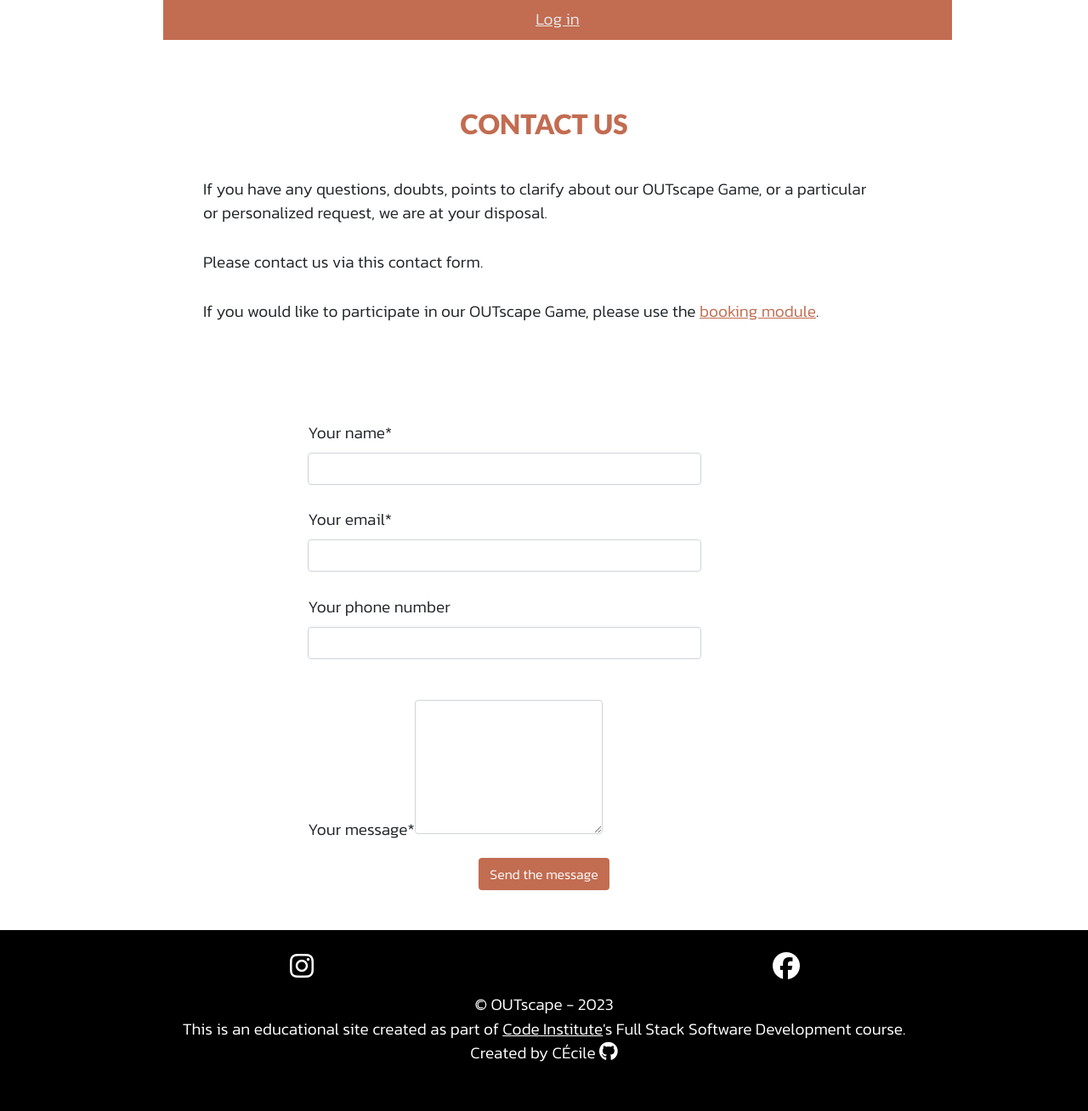
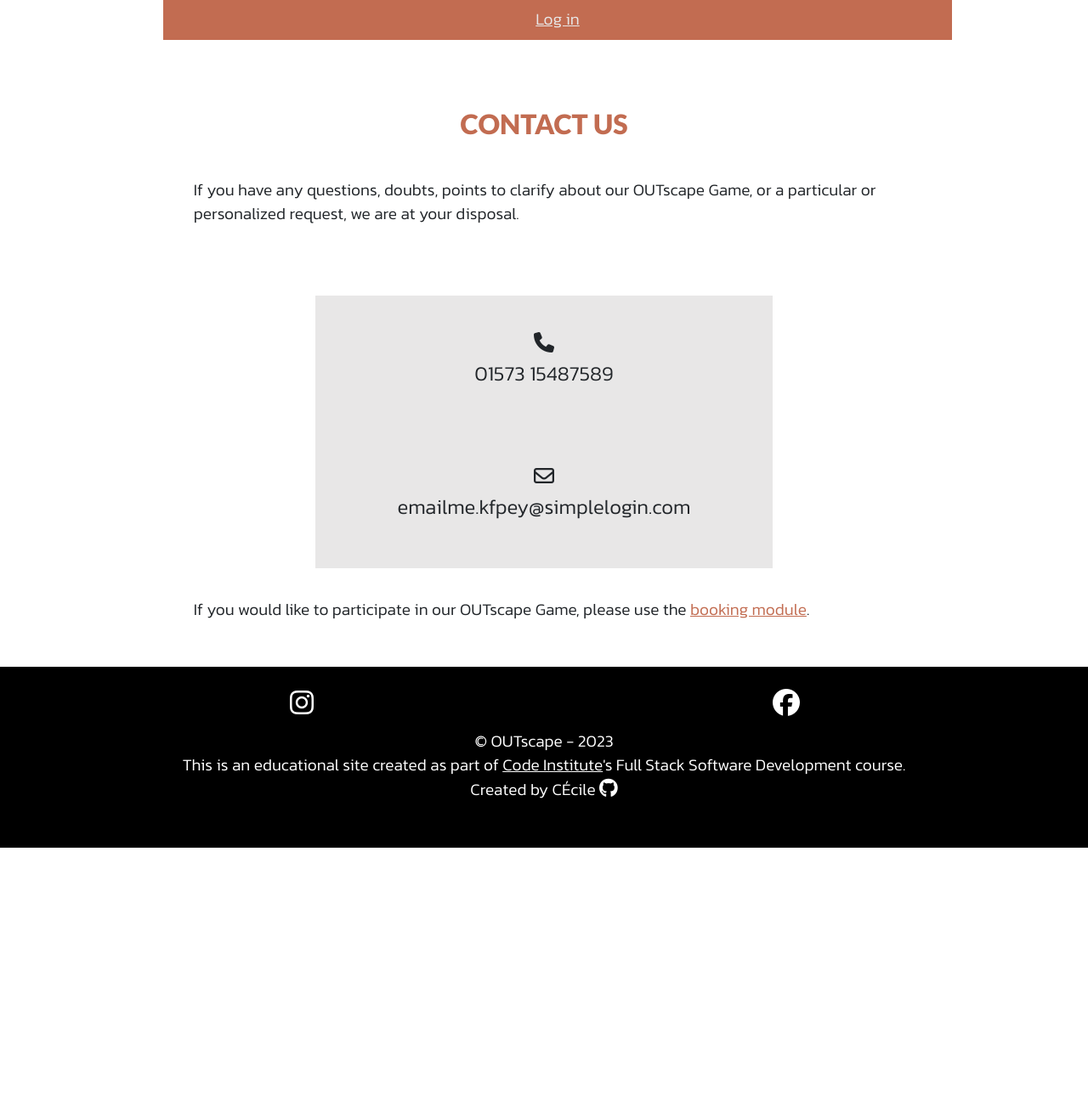
Before and after one commit to cecilegaudron/outscape-game, a Django app: page /contact.html in a window 1280 px wide. Shown: the part 441-1749 px from the top of the page at 85% size. After the commit the page ends 1439 px from the top, so only its background shows below. Run offline with Django 3.2, Linux system fonts and the light colour scheme; some libraries are stand-ins or nearby versions.

Commit message:
Add content to contact page and change styles

```diff
--- a/static/css/style.css
+++ b/static/css/style.css
@@ -386,15 +386,14 @@ button.accordion-button:focus {
 }
 
 /* Contact Form */
-.form-contact {
-    padding: 4%;
-    width: 70%;
+.detail-booking li {
+    list-style-type: none;
 }
 
-.form-contact label {
-    padding-top: 6%;
+.detail-booking ul {
+    padding-left: 0 !important;
 }
 
-.form-contact textarea {
-    width: 100%;
+.contact-txt {
+    font-size: 1.5rem;
 }
--- a/templates/contact.html
+++ b/templates/contact.html
@@ -5,46 +5,32 @@
 <section class="mx-auto">
     <div>
         <h1>Contact Us</h1>
+        <p>
+            If you have any questions, doubts, points to clarify about our OUTscape Game, or a particular or personalized request, we are at your disposal.<br><br>
+        </p>
     </div>
-    <div class="container">
-        {% if contact_name %}
-            <h2>Thanks {{ contact_name }} !</h2>
-            <p>We received your email and we answer to you shortly.</p>
-            <br><br>
-        {% else %}
-            <p>
-                If you have any questions, doubts, points to clarify about our OUTscape Game, or a particular or personalized request, we are at your disposal.<br><br>
-                Please contact us via this contact form. <br><br>
-                If you would like to participate in our OUTscape Game, please use the <a href="{% url 'booking' %}">booking module</a>.
-            </p>
-            <div class="row">
-                <!-- Contact Form with Bootstrap -->
-                <form class="form-contact mx-auto" action="#" method="POST">
-                    <!-- Security tocken -->
-                    {% csrf_token %}
-                    <div class="form-group col-xl-10">
-                        <label for="inputName" class="form-label">Your name*</label>
-                        <input type="name" class="form-control" id="inputName" required aria-label="Name">
-                    </div>
-                    <div class="form-group col-xl-10">
-                        <label for="inputEmail" class="form-label">Your email*</label>
-                        <input type="email" class="form-control" id="inputEmail" required aria-label="Email address">
-                    </div>
-                    <div class="form-group col-xl-10">
-                        <label for="inputPhone" class="form-label">Your phone number</label>
-                        <input type="number" class="form-control" id="inputPhone" aria-label="Phone number">
-                    </div>
-                    <div class="form-group col-xl-10">
-                        <label for="inputMessage" class="form-label">Your message*<label>
-                        <textarea type="message" id="inputMessage" class="form-control" required aria-label="Message" rows="6"></textarea>
-                    </div>
-                    <div class="col-12 center-content">
-                        <button type="submit" class="btn btn-black btn-detail" aria-label="Send">Send the message</button>
-                    </div>
-                </form>
-            </div>
-        </div>
-        {% endif%}
+    <div class="detail-booking center-content">
+        <ul>
+            <li>
+                <p class="contact-txt">
+                    <i class="fa-solid fa-phone"></i><br>
+                    01573 15487589
+                </p>
+            </li>
+            <br>
+            <li>
+                <p class="contact-txt">
+                    <i class="fa-regular fa-envelope"></i><br>
+                    emailme.kfpey@simplelogin.com
+                </p>
+            </li>
+        </ul>
+    </div>
+    <div>
+        <p>
+            If you would like to participate in our OUTscape Game, please use the <a href="{% url 'booking' %}">booking module</a>.
+        </p>
+    </div>
 </section>
 
 {% endblock %}
```
